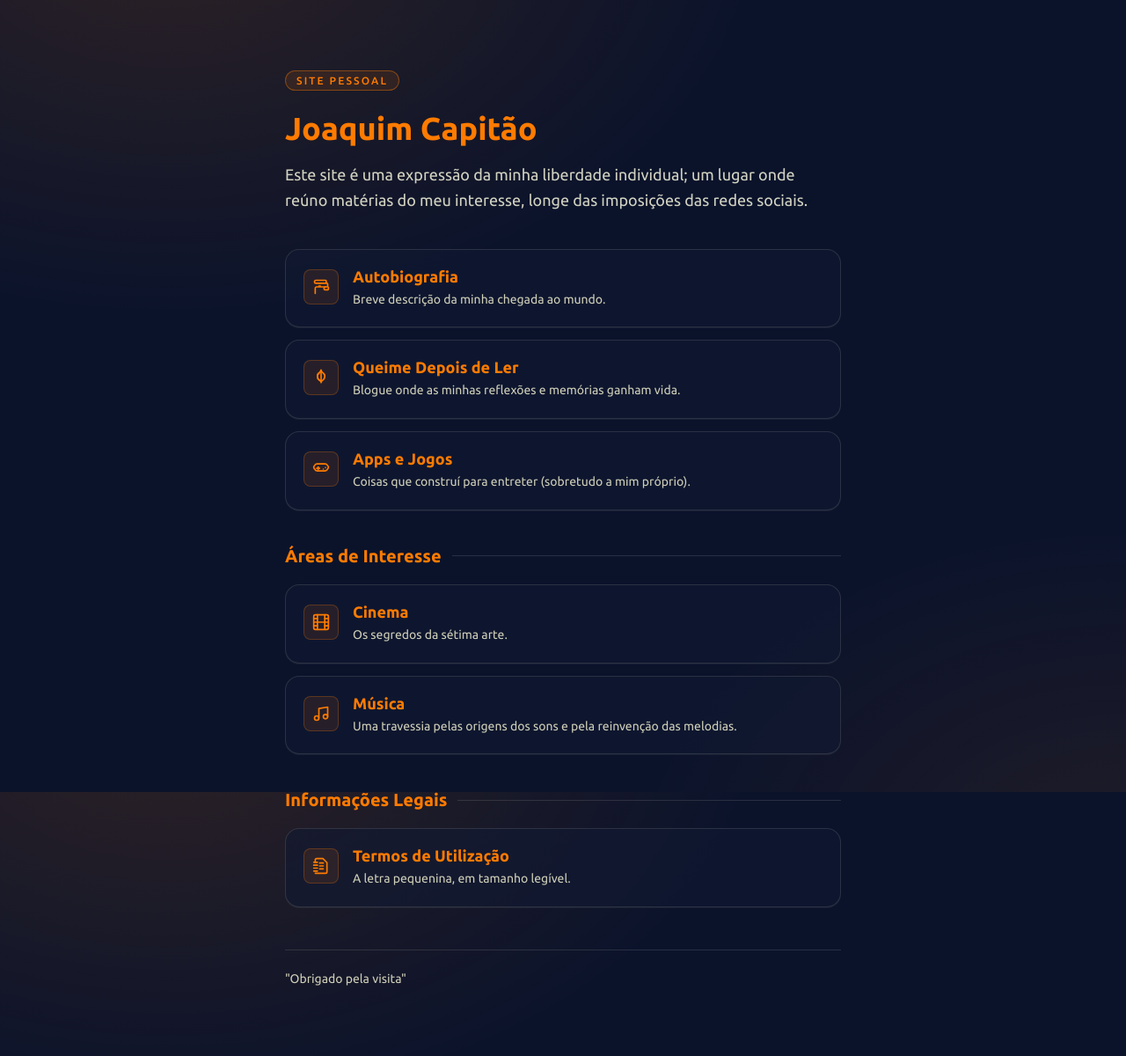
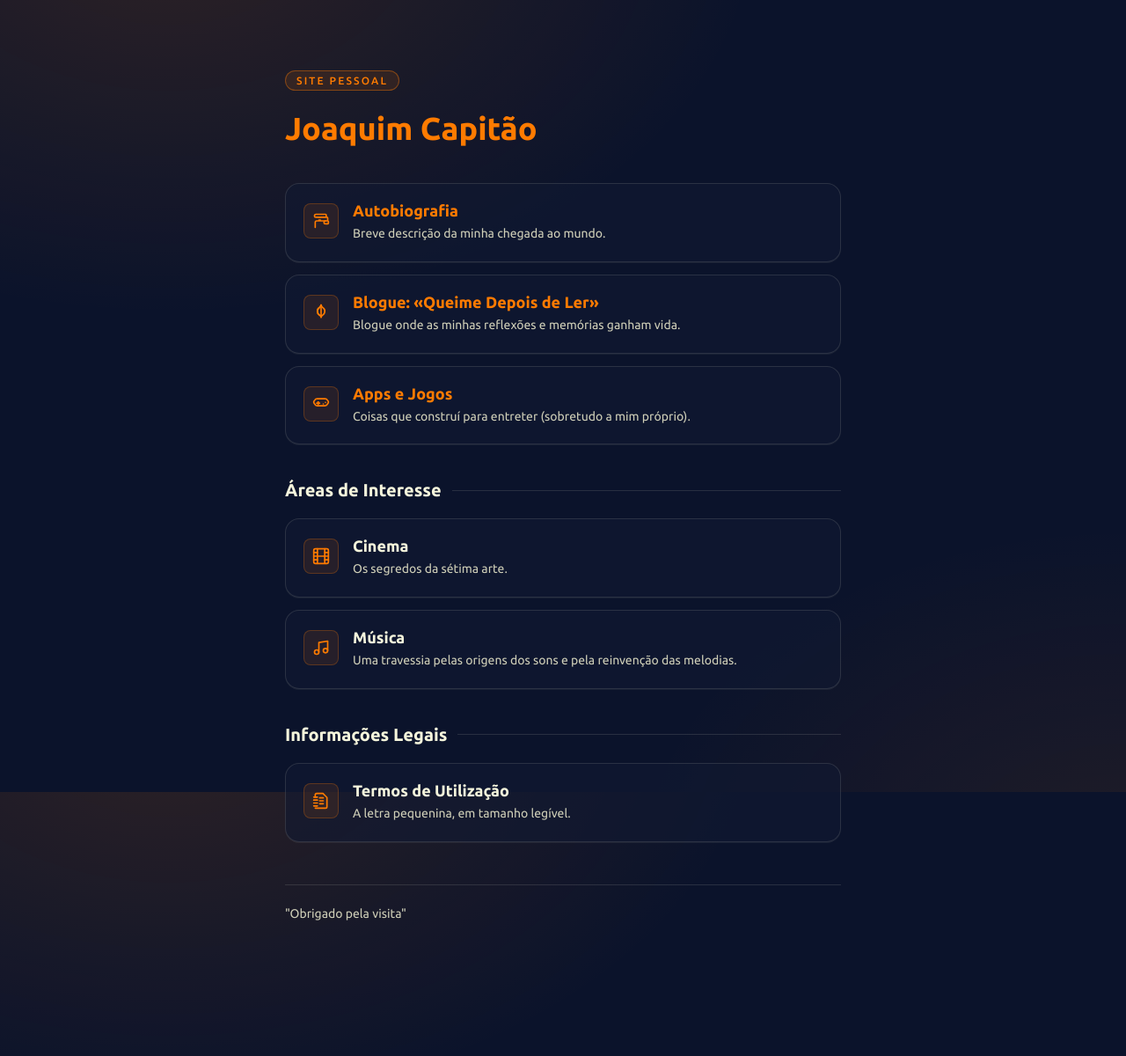
Before and after one commit to joaquim-capitao/joaquim-capitao.github.io, a Jekyll site: the page index2.html, which Jekyll copies as it is, in a window 1280 px wide. Shown: the whole page at 88% size. Built offline with Jekyll 4.4.1, drawn with Linux system fonts in a browser that asks for light colours; after the commit the page ends 1126 px from its top, so only the background shows below that.

Commit message:
Implement modal popup and style updates
Added a modal popup for site introduction and updated styles for buttons and headings.

```diff
--- a/index2.html
+++ b/index2.html
@@ -51,7 +51,7 @@
       margin-bottom: 2.5rem;
     }
 
-    .badge {
+    .badge-btn {
       display: inline-flex;
       align-items: center;
       gap: 0.5rem;
@@ -64,6 +64,19 @@
       text-transform: uppercase;
       letter-spacing: 0.18em;
       color: var(--primary);
+      cursor: pointer;
+      font-family: inherit;
+      transition: all 0.2s ease;
+    }
+
+    .badge-btn:hover {
+      background-color: rgba(255, 123, 0, 0.2);
+      border-color: rgba(255, 123, 0, 0.7);
+    }
+
+    .badge-btn:focus-visible {
+      outline: 2px solid var(--primary);
+      outline-offset: 2px;
     }
 
     h1 {
@@ -83,23 +96,10 @@
       }
     }
 
-    p.lead {
-      margin-top: 1rem;
-      font-size: 1rem;
-      line-height: 1.625;
-      color: rgba(245, 245, 220, 0.85);
-    }
-
-    @media (min-width: 640px) {
-      p.lead {
-        font-size: 1.125rem;
-      }
-    }
-
     .section-title {
       font-size: 1.25rem;
       font-weight: 700;
-      color: var(--primary);
+      color: var(--foreground) !important;
       margin: 2.5rem 0 1.25rem 0;
       display: flex;
       align-items: center;
@@ -111,6 +111,16 @@
       flex: 1;
       height: 1px;
       background-color: var(--border);
+    }
+
+    #areas-interesse,
+    #informacoes-legais {
+      color: var(--foreground) !important;
+    }
+
+    #areas-interesse ~ nav .card-title,
+    #informacoes-legais ~ nav .card-title {
+      color: var(--foreground) !important;
     }
 
     nav ul {
@@ -215,16 +225,66 @@
       font-size: 0.875rem;
       color: var(--muted-foreground);
     }
+
+    /* Estilos do Pop-up / Modal */
+    dialog.popup-modal {
+      position: fixed;
+      inset: 0;
+      margin: auto;
+      max-width: 32rem;
+      width: calc(100% - 2.5rem);
+      padding: 1.75rem;
+      border-radius: 1rem;
+      border: 1px solid var(--border);
+      background-color: #111a33;
+      color: var(--foreground);
+      box-shadow: 0 25px 50px -12px rgba(0, 0, 0, 0.7);
+      outline: none;
+    }
+
+    dialog.popup-modal::backdrop {
+      background: rgba(11, 19, 43, 0.75);
+      backdrop-filter: blur(4px);
+    }
+
+    .popup-content p {
+      font-size: 1.05rem;
+      line-height: 1.65;
+      color: rgba(245, 245, 220, 0.9);
+      margin-bottom: 1.5rem;
+    }
+
+    .popup-actions {
+      display: flex;
+      justify-content: flex-end;
+    }
+
+    .popup-close-btn {
+      background-color: rgba(255, 123, 0, 0.15);
+      border: 1px solid rgba(255, 123, 0, 0.4);
+      color: var(--primary);
+      padding: 0.4rem 1rem;
+      border-radius: 9999px;
+      font-family: inherit;
+      font-size: 0.875rem;
+      font-weight: 500;
+      cursor: pointer;
+      transition: all 0.2s ease;
+    }
+
+    .popup-close-btn:hover {
+      background-color: var(--primary);
+      color: #0b132b;
+    }
   </style>
 </head>
 <body>
   <div class="container">
     <header>
-      <span class="badge">Site pessoal</span>
+      <button type="button" class="badge-btn" id="open-modal" aria-haspopup="dialog">
+        Site pessoal
+      </button>
       <h1>Joaquim Capitão</h1>
-      <p class="lead">
-      Este site é uma expressão da minha liberdade individual; um lugar onde reúno matérias do meu interesse, longe das imposições das redes sociais.
-      </p>
     </header>
 
     <!-- Secção Geral / Principal -->
@@ -248,7 +308,7 @@
               <svg xmlns="http://www.w3.org/2000/svg" width="24" height="24" viewBox="0 0 24 24" fill="none" stroke="currentColor" stroke-width="2" stroke-linecap="round" stroke-linejoin="round"><path d="M12 2c1 3 2.5 3.5 3.5 4.5 1.5 1.5 2 4 1 6.5-1 2.5-3 3.5-5 4.5"/><path d="M12 2c-1 3-2.5 3.5-3.5 4.5-1.5 1.5-2 4-1 6.5 1 2.5 3 3.5 5 4.5"/><path d="M12 2c-1 3-2.5 3.5-3.5 4.5-1.5 1.5-2 4-1 6.5 1 2.5 3 3.5 5 4.5"/><path d="M12 2v17"/></svg>
             </span>
             <span class="card-content">
-              <span class="card-title">Queime Depois de Ler</span>
+              <span class="card-title">Blogue: «Queime Depois de Ler»</span>
               <span class="card-desc">Blogue onde as minhas reflexões e memórias ganham vida.</span>
             </span>
             <svg class="arrow" aria-hidden="true" xmlns="http://www.w3.org/2000/svg" width="24" height="24" viewBox="0 0 24 24" fill="none" stroke="currentColor" stroke-width="2" stroke-linecap="round" stroke-linejoin="round"><path d="M7 7h10v10"/><path d="M7 17 17 7"/></svg>
@@ -271,7 +331,7 @@
 
     <!-- Secção Áreas de Interesse -->
     <section aria-labelledby="areas-interesse">
-      <h2 id="areas-interesse" class="section-title">Áreas de Interesse</h2>
+      <h2 id="areas-interesse" class="section-title" style="color: #f5f5dc !important;">Áreas de Interesse</h2>
       <nav aria-label="Áreas de interesse">
         <ul>
           <li>
@@ -304,7 +364,7 @@
 
     <!-- Secção Legal / Termos -->
     <section aria-labelledby="informacoes-legais">
-      <h2 id="informacoes-legais" class="section-title">Informações Legais</h2>
+      <h2 id="informacoes-legais" class="section-title" style="color: #f5f5dc !important;">Informações Legais</h2>
       <nav aria-label="Informações legais">
         <ul>
           <li>
@@ -327,5 +387,43 @@
       "Obrigado pela visita"
     </footer>
   </div>
+
+  <!-- Janela Modal / Pop-up -->
+  <dialog class="popup-modal" id="intro-modal">
+    <div class="popup-content">
+      <p>
+        Este site é uma expressão da minha liberdade individual; um lugar onde reúno matérias do meu interesse, longe das imposições das redes sociais.
+      </p>
+      <div class="popup-actions">
+        <button type="button" class="popup-close-btn" id="close-modal">Fechar</button>
+      </div>
+    </div>
+  </dialog>
+
+  <script>
+    const modal = document.getElementById('intro-modal');
+    const openBtn = document.getElementById('open-modal');
+    const closeBtn = document.getElementById('close-modal');
+
+    openBtn.addEventListener('click', () => {
+      modal.showModal();
+    });
+
+    closeBtn.addEventListener('click', () => {
+      modal.close();
+    });
+
+    modal.addEventListener('click', (e) => {
+      const dialogDimensions = modal.getBoundingClientRect();
+      if (
+        e.clientX < dialogDimensions.left ||
+        e.clientX > dialogDimensions.right ||
+        e.clientY < dialogDimensions.top ||
+        e.clientY > dialogDimensions.bottom
+      ) {
+        modal.close();
+      }
+    });
+  </script>
 </body>
 </html>
```
